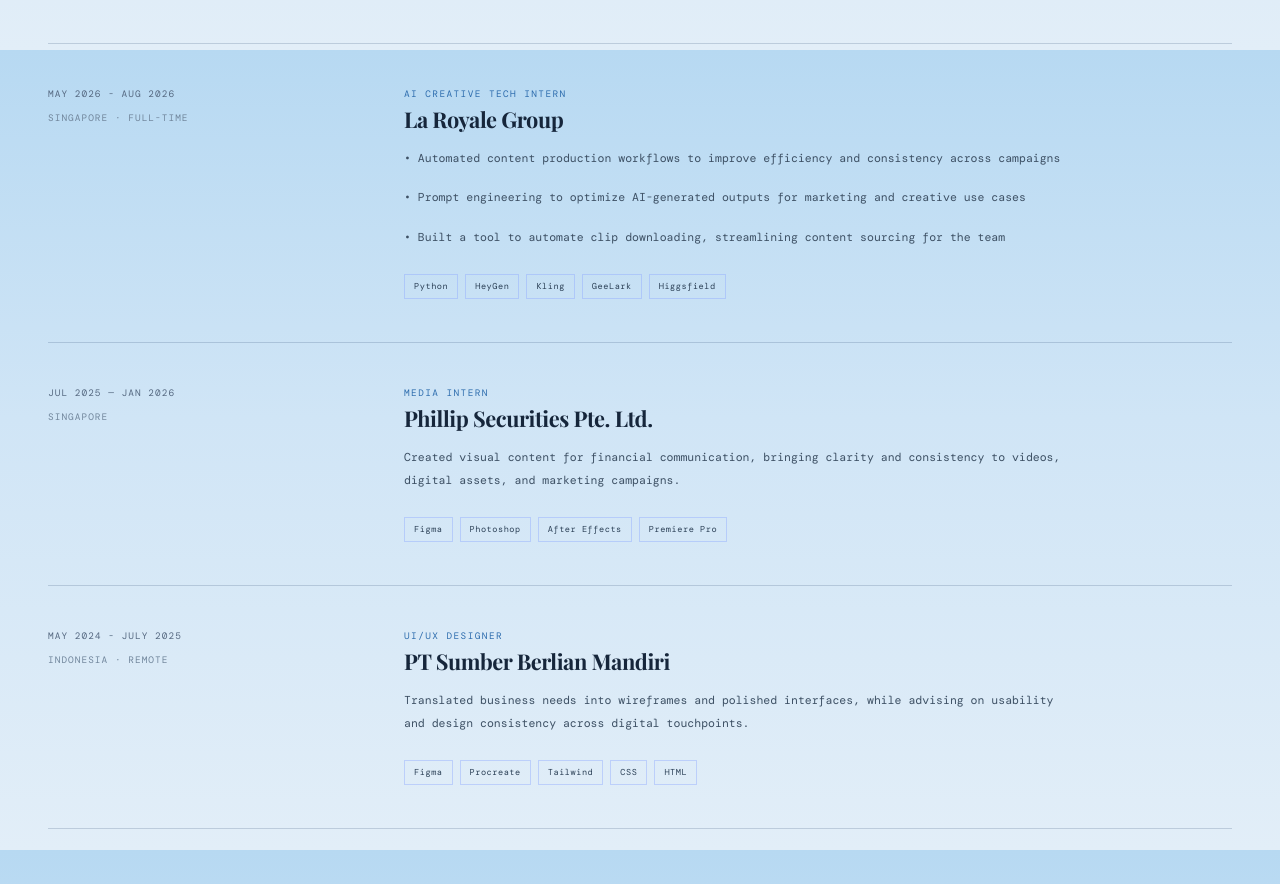
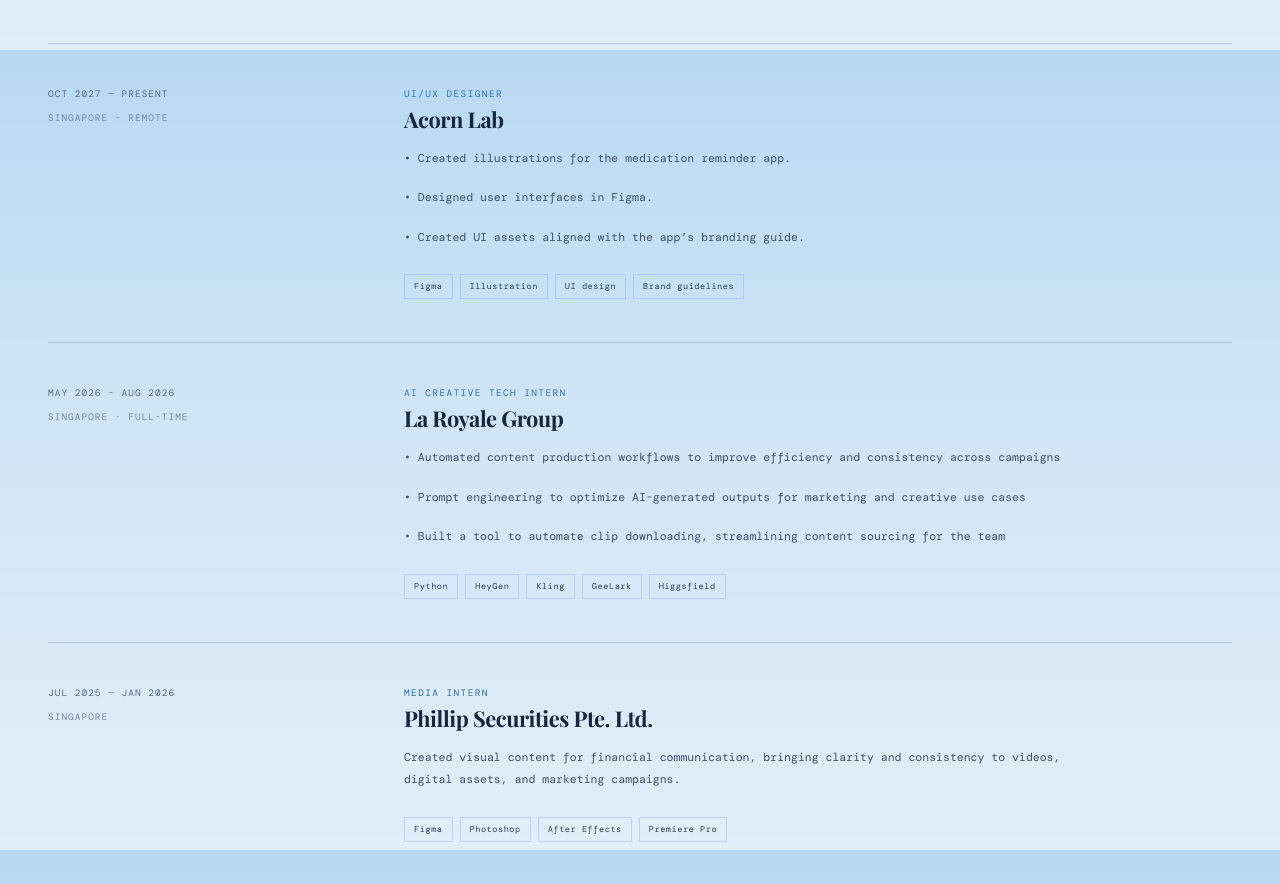
Before and after one commit to AeruSeishiro/celineemilywijaya.github.io, a plain HTML site: page index.html in a window 1280 px wide. Shown: the part 4750-5634 px from the top of the page. Drawn offline with nearby package versions, Linux system fonts and the light colour scheme; a web font is replaced by a local one.

Commit message:
Add Acorn Lab UI/UX design experience

```diff
--- a/index.html
+++ b/index.html
@@ -225,6 +225,17 @@
       </div>
       <div class="experience-list">
         <article class="experience-item reveal">
+          <div class="experience-meta"><span>Oct 2027 — Present</span><span>Singapore - Remote</span></div>
+          <div class="experience-main">
+            <p class="experience-role">UI/UX Designer</p>
+            <h3>Acorn Lab</h3>
+            <p>• Created illustrations for the medication reminder app.</p>
+            <p>• Designed user interfaces in Figma.</p>
+            <p>• Created UI assets aligned with the app’s branding guide.</p>
+            <ul class="project-tags"><li>Figma</li><li>Illustration</li><li>UI design</li><li>Brand guidelines</li></ul>
+          </div>
+        </article>
+        <article class="experience-item reveal">
           <div class="experience-meta"><span>May 2026 - Aug 2026</span><span>Singapore · Full-Time</span></div>
           <div class="experience-main">
             <p class="experience-role">AI Creative Tech Intern</p>
```
